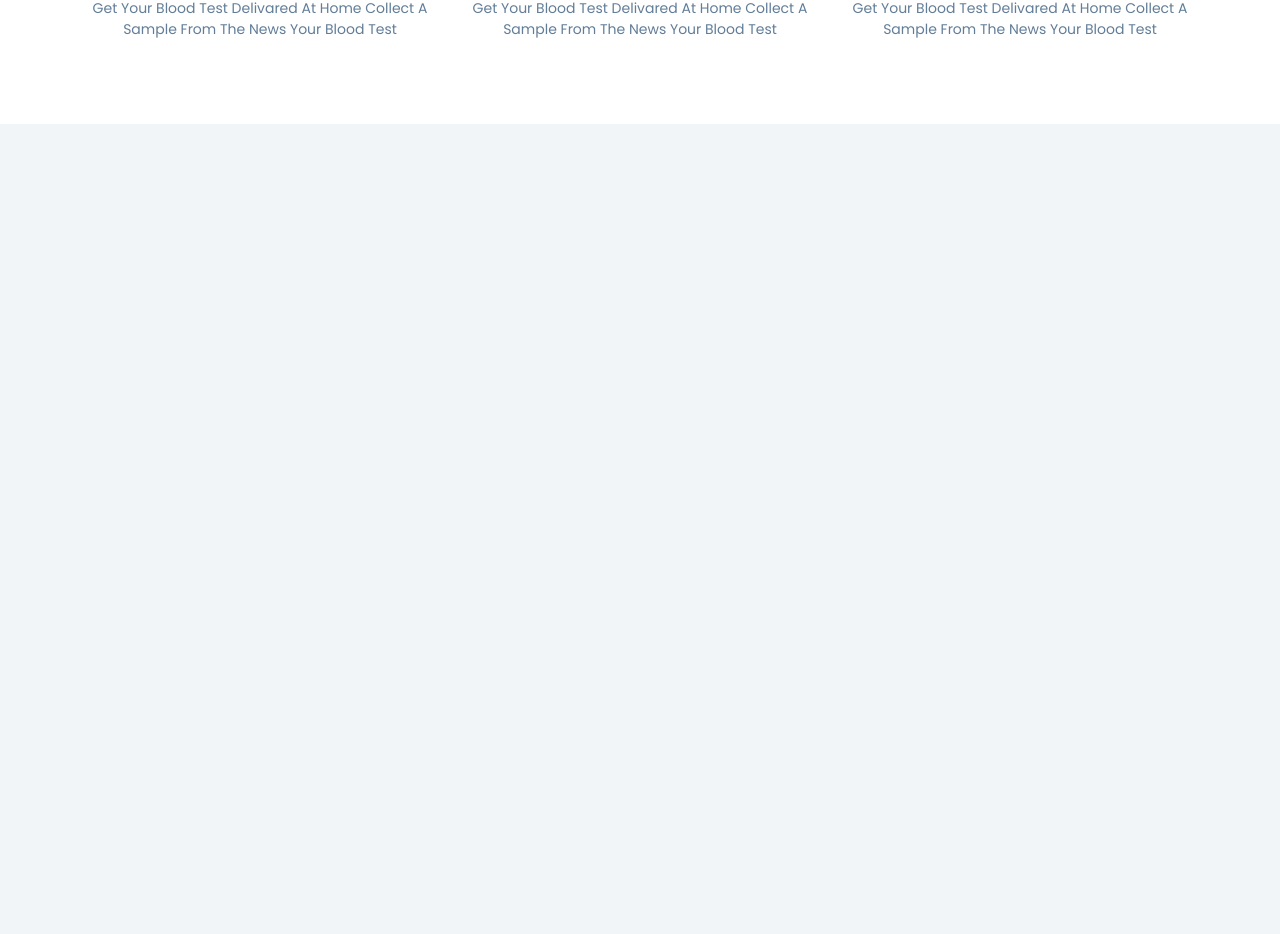
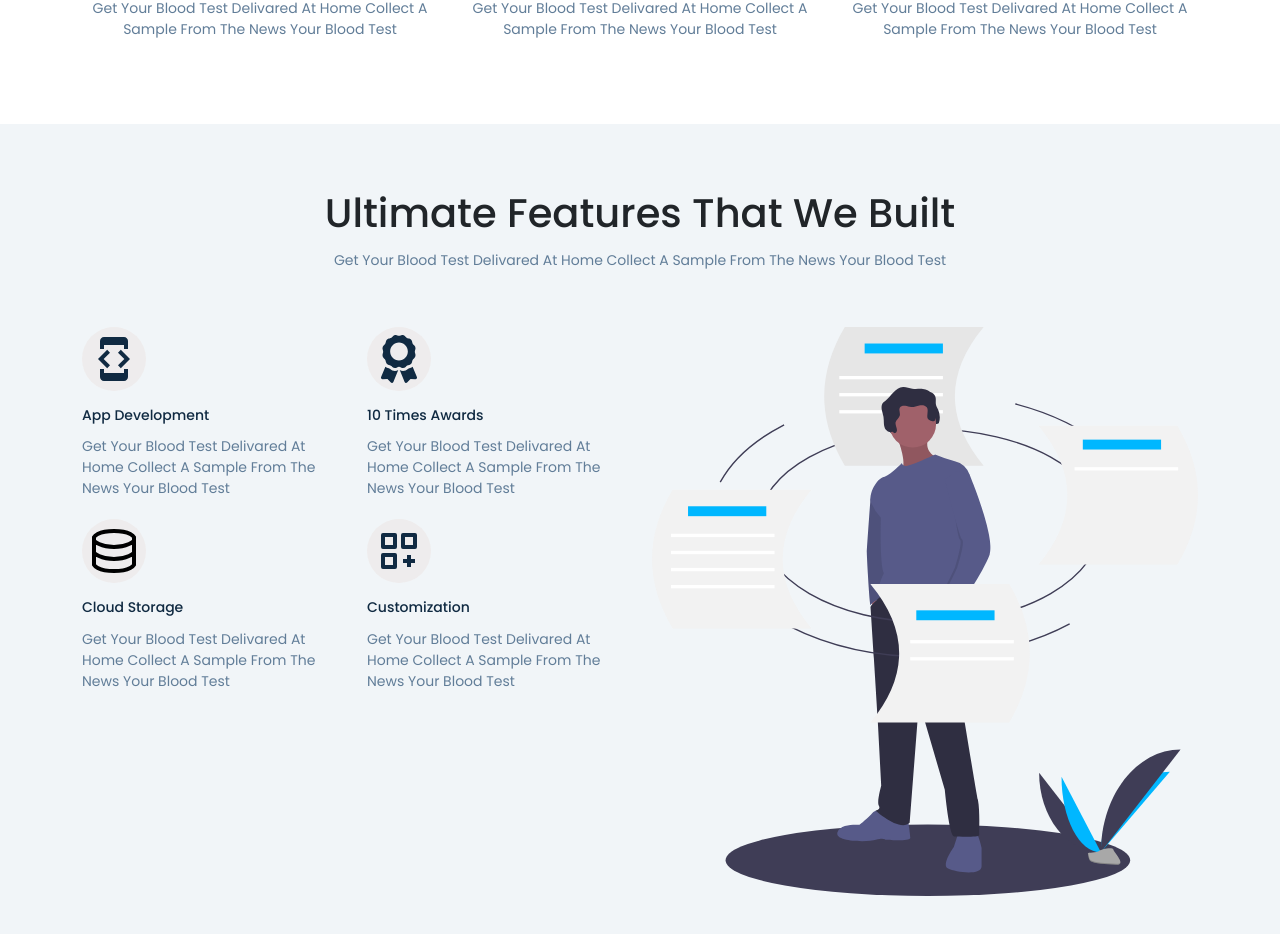
Before and after one commit to nezam0003/React-Blog, a React (Create React App) app: page /features in a window 1280 px wide. Shown: the part 2137-3071 px from the top of the page. Before the commit the page ends 2309 px from the top, so only its background shows below. Built offline with nearby package versions, Linux system fonts and the light colour scheme.

Commit message:
ultimate feature done

```diff
--- a/src/components/ChooseOurApp.jsx
+++ b/src/components/ChooseOurApp.jsx
@@ -2,7 +2,6 @@ import React from "react";
 import styled from "styled-components";
 import Title from "./Title";
 
-import { SiProtoDotIo } from "react-icons/si";
 import { FcSupport, FcWorkflow } from "react-icons/fc";
 import { MdDeveloperMode } from "react-icons/md";
 import { FaAward } from "react-icons/fa";
--- /dev/null
+++ b/src/components/UltimateFeature.jsx
@@ -0,0 +1,147 @@
+import React from "react";
+import styled from "styled-components";
+
+import planning from "../images/plan.svg";
+
+import { MdDeveloperMode } from "react-icons/md";
+import { FaAward } from "react-icons/fa";
+import { GrStorage } from "react-icons/gr";
+import { BiCustomize } from "react-icons/bi";
+import Title from "./Title";
+
+const ultimateElement = [
+  {
+    id: 1,
+    header: "app development",
+    description:
+      "get your blood test delivared at home collect a sample from the news your blood test",
+    img: <MdDeveloperMode />,
+  },
+  {
+    id: 2,
+    header: "10 times awards",
+    description:
+      "get your blood test delivared at home collect a sample from the news your blood test",
+    img: <FaAward />,
+  },
+  {
+    id: 3,
+    header: "cloud storage",
+    description:
+      "get your blood test delivared at home collect a sample from the news your blood test",
+    img: <GrStorage />,
+  },
+  {
+    id: 4,
+    header: "customization",
+    description:
+      "get your blood test delivared at home collect a sample from the news your blood test",
+    img: <BiCustomize />,
+  },
+];
+
+const UltimateFeature = () => {
+  return (
+    <UltimateFeatureSection>
+      <div className="container">
+        <div className="ultimate-header">
+          <Title title="ultimate features that we built" />
+          <p>
+            get your blood test delivared at home collect a sample from the news
+            your blood test
+          </p>
+        </div>
+        <div className="row">
+          <div className="col-10 mx-auto my-sm-4 col-sm-10 col-md-6">
+            <div className="ultimate-content">
+              <div className="row">
+                {ultimateElement.map((element) => {
+                  return (
+                    <div
+                      key={element.id}
+                      className="col-10 mx-auto mx-md-0 mb-3 mb-md-0 col-sm-6 col-md-6"
+                    >
+                      <div className="ultimate-element">
+                        <div>
+                          <div className="ultimate-img">{element.img}</div>
+                          <h4 className="text-capitalize">{element.header}</h4>
+                          <p className="text-capitalize">
+                            {element.description}
+                          </p>
+                        </div>
+                      </div>
+                    </div>
+                  );
+                })}
+              </div>
+            </div>
+          </div>
+          <div className="col-10 mx-auto my-sm-4 col-sm-10 col-md-6">
+            <div className="img-container">
+              <img src={planning} alt="plan" className="img-fluid" />
+            </div>
+          </div>
+        </div>
+      </div>
+    </UltimateFeatureSection>
+  );
+};
+
+const UltimateFeatureSection = styled.section`
+  padding: 4rem 0rem;
+
+
+    .ultimate-header {
+      width: 100%;
+      margin: 0 0 2rem 0;
+      text-align:center;
+      p {
+        text-transform: capitalize;
+      }
+    }
+  }
+  .ultimate-content {
+    width: 100%;
+    display: flex;
+    flex-direction: column;
+    align-items: flex-start;
+    justify-content: center;
+
+  .ultimate-element {
+    width: 100%;
+    display: flex;
+    flex-direction: column;
+    align-items: flex-end;
+    justify-content: center;
+
+    .ultimate-img {
+      width: 4rem;
+      margin-bottom: 1rem;
+      font-size: 3rem;
+      background-color: #eeeaead0;
+      border-radius: 50%;
+      padding: 0.5rem;
+      text-align: center;
+      display: flex;
+      justify-content: center;
+    }
+
+    p {
+      max-width: 90%;
+    }
+  }
+
+
+  .img-container {
+    width: 100%;
+    display: flex;
+    justify-content: center;
+    align-items: center;
+
+    img {
+      max-width: 22rem;
+    }
+  }
+`;
+
+export default UltimateFeature;
--- a/src/page/feature/Features.jsx
+++ b/src/page/feature/Features.jsx
@@ -3,6 +3,7 @@ import styled from "styled-components";
 import ChooseOurApp from "../../components/ChooseOurApp";
 import DesignIntegration from "../../components/DesignIntegration";
 import SmartJackPot from "../../components/smart-jackpot/SmartJackPot";
+import UltimateFeature from "../../components/UltimateFeature";
 import FeaturesContent from "./FeaturesContent";
 import FeaturesImage from "./FeaturesImage";
 
@@ -18,8 +19,9 @@ const Features = () => {
         </div>
         <SmartJackPot />
         <DesignIntegration />
+        <ChooseOurApp />
+        <UltimateFeature />
       </FeatureSection>
-      <ChooseOurApp />
     </>
   );
 };
```
Also changed, not shown: src/images/plan.svg (added).
